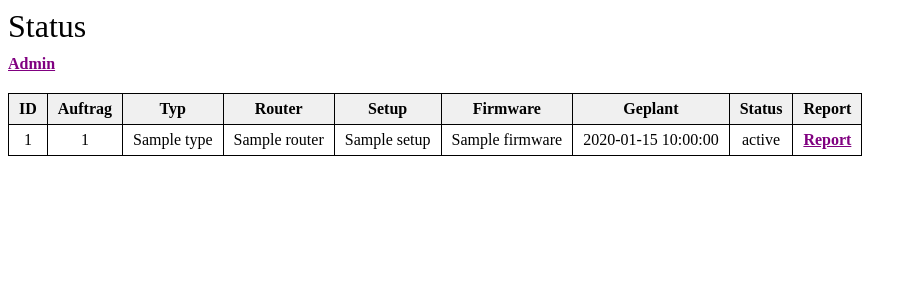
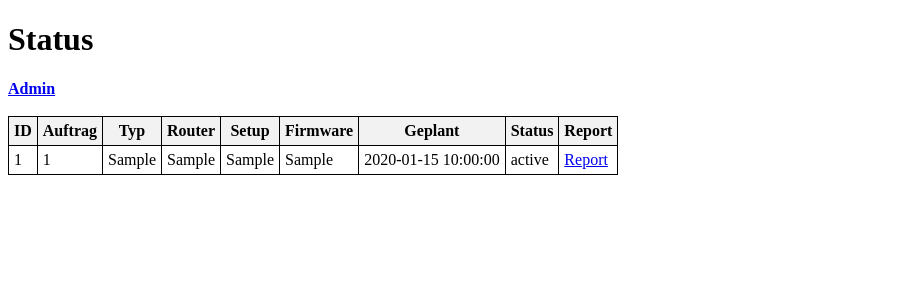
Before and after one commit to michaelbuzek/status-page, a Flask app: template templates/status.html in a window 1280 px wide. Shown: the top 300 px of the page, without its empty margins (0-917 px from the left). Run offline with Flask 3, Linux system fonts and the light colour scheme; tables that the repository leaves empty hold one stand-in row (values such as "Sample post"); the template is opened without the code that fills it: values that come from a table or form of the project are taken from there, most other values are stand-ins (such as "Sample title", 1, 10 or a date in 2020).

Commit message:
status_id noch drin

```diff
--- a/app.py
+++ b/app.py
@@ -22,8 +22,8 @@ app.register_blueprint(status_bp)
 
 @app.route("/")
 def index():
-    items = TriggerEvent.query.order_by(TriggerEvent.execute_at).all()
-    return render_template("status.html", items=items)
+    events = TriggerEvent.query.order_by(TriggerEvent.execute_at.asc()).all()
+    return render_template("status.html", items=events)
 
 @app.route("/admin")
 def admin():
--- a/templates/status.html
+++ b/templates/status.html
@@ -3,33 +3,14 @@
 <head>
     <title>Status</title>
     <style>
-        table {
-            border-collapse: collapse;
-            margin-top: 20px;
-        }
-        th, td {
-            border: 1px solid black;
-            padding: 6px 10px;
-        }
-        th {
-            background-color: #f0f0f0;
-        }
-        td {
-            text-align: center;
-        }
-        .header {
-            font-size: 2em;
-            margin-bottom: 10px;
-        }
-        a {
-            font-weight: bold;
-            color: purple;
-        }
+        table, th, td { border: 1px solid black; border-collapse: collapse; padding: 5px; }
+        th { background-color: #f2f2f2; }
     </style>
 </head>
 <body>
-    <div class="header">Status</div>
-    <a href="/admin">Admin</a>
+    <h1>Status</h1>
+    <a href="/admin"><strong>Admin</strong></a>
+    <br><br>
     <table>
         <tr>
             <th>ID</th>
@@ -42,19 +23,19 @@
             <th>Status</th>
             <th>Report</th>
         </tr>
-        {% for item in events %}
+        {% for event in items %}
         <tr>
-            <td>{{ item.id }}</td>
-            <td>{{ item.auftrag_id }}</td>
-            <td>{{ item.type }}</td>
-            <td>{{ item.router }}</td>
-            <td>{{ item.setup }}</td>
-            <td>{{ item.firmware }}</td>
-            <td>{{ item.execute_at }}</td>
-            <td>{{ item.status }}</td>
+            <td>{{ event.id }}</td>
+            <td>{{ event.auftrag_id }}</td>
+            <td>{{ event.type }}</td>
+            <td>{{ event.router }}</td>
+            <td>{{ event.setup }}</td>
+            <td>{{ event.firmware }}</td>
+            <td>{{ event.execute_at }}</td>
+            <td>{{ event.status }}</td>
             <td>
-                {% if item.report_url %}
-                    <a href="{{ item.report_url }}" target="_blank">Report</a>
+                {% if event.report_url %}
+                    <a href="{{ event.report_url }}" target="_blank">Report</a>
                 {% else %}
                     None
                 {% endif %}
```
